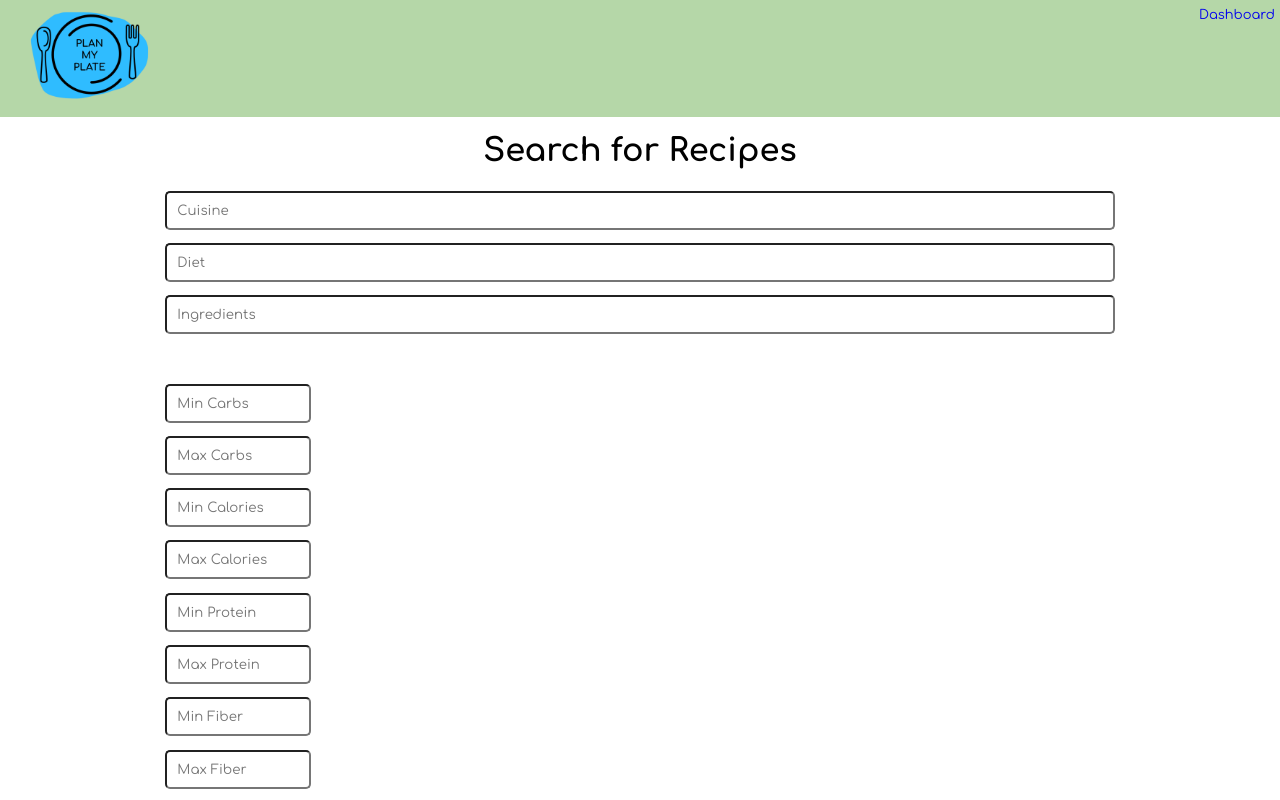
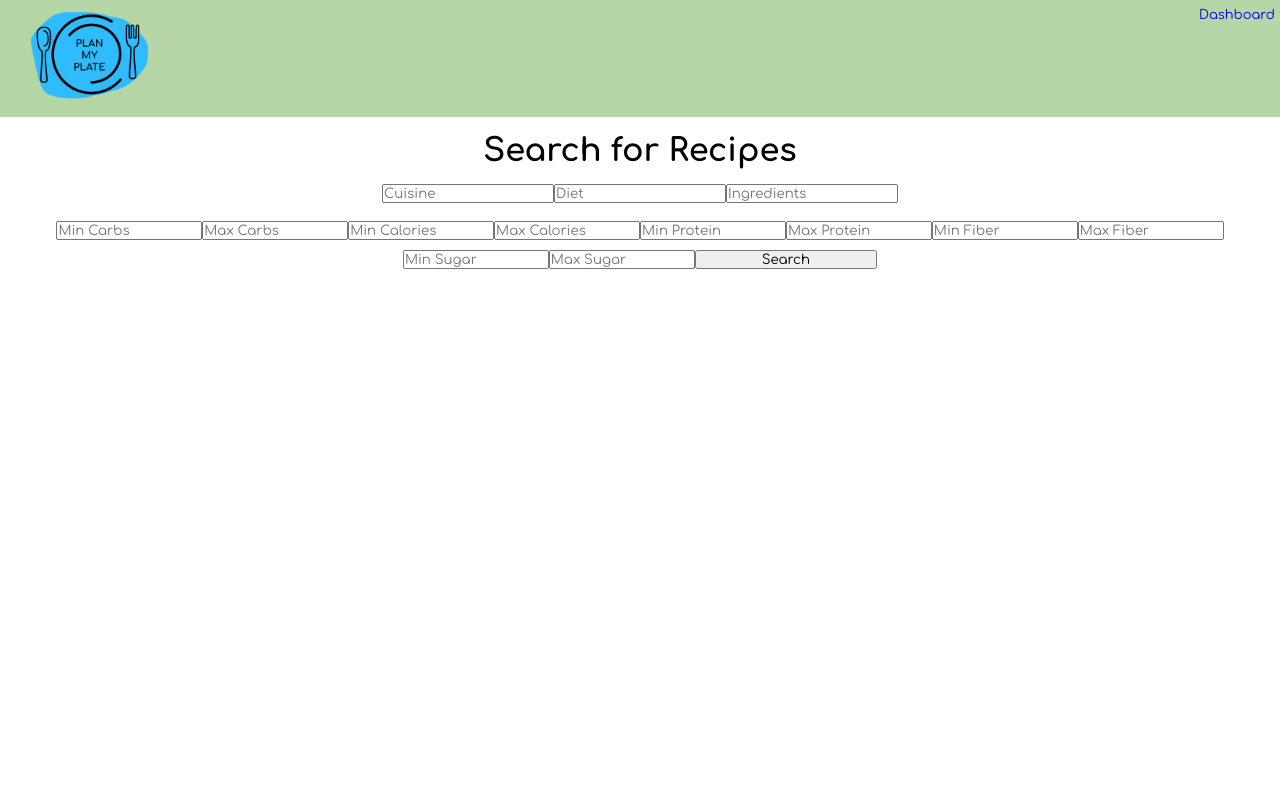
Before and after one commit to PlanMyPlate/pmp_fe, a React (Create React App) app: page /search in a window 1280 px wide. Shown: the top 800 px of the page. Built offline with nearby package versions, Linux system fonts and the light colour scheme.

Commit message:
Add classNames for HTML elements

```diff
--- a/src/components/Dashboard/Dashboard.css
+++ b/src/components/Dashboard/Dashboard.css
@@ -11,7 +11,7 @@
   border: solid black 0px;
 }
 
-button:hover {
+.add-buton:hover, .search-button:hover {
   cursor: pointer;
 }
 
--- a/src/components/Header/Header.css
+++ b/src/components/Header/Header.css
@@ -16,12 +16,12 @@ nav {
   font-size: small;
 }
 
-img {
+.pmp-logo {
   margin-right: auto;
   width: 15%;
   display: flex;
 }
 
-img:hover {
+.pmp-logo:hover {
   cursor: pointer;
 }
--- a/src/components/Header/Header.js
+++ b/src/components/Header/Header.js
@@ -13,7 +13,7 @@ function Header() {
 
   return (
     <header>
-      <img src={logo} alt="PMP logo" onClick={handleClick}/>
+      <img class="pmp-logo" src={logo} alt="PMP logo" onClick={handleClick}/>
       <nav>
         <Link to="/dashboard" className="header-link">Dashboard</Link>
       </nav>
--- a/src/components/RecipeCard/RecipeCard.js
+++ b/src/components/RecipeCard/RecipeCard.js
@@ -3,9 +3,10 @@ import React from 'react';
 function RecipeCard(props) {
   return (
     <div>
-      <h1>{props.title}</h1>
-      <p>{props.id}</p>
-      <img src={props.image} alt={props.title}></img>
+      <img  src={props.image} alt={props.title} />
+        <div >
+          <div >{props.title}</div>
+        </div>
     </div>
   );
 }
--- a/src/components/RecipeForm/RecipeForm.css
+++ b/src/components/RecipeForm/RecipeForm.css
@@ -1,10 +1,10 @@
-input, textarea {
+.recipe-input-form, .recipe-form-textarea {
   margin: 0.5em 10em;
   border-radius: 5px;
   padding: 10px;
 }
 
-form {
+.recipe-form {
   display: flex;
   flex-direction: column;
 }
--- a/src/components/RecipeForm/RecipeForm.js
+++ b/src/components/RecipeForm/RecipeForm.js
@@ -28,8 +28,9 @@ function RecipeForm() {
   return (
     <div>
       <h1>Add a Recipe</h1>
-      <form onSubmit={handleSubmit}>
+      <form class="recipe-form" onSubmit={handleSubmit}>
         <input
+          class="recipe-input-form"
           type="text"
           name="name"
           placeholder="Name of Recipe"
@@ -37,6 +38,7 @@ function RecipeForm() {
           value={recipe.name}
         /><br></br>
         <textarea
+          class="recipe-form-textarea"
           type="textarea"
           rows="5"
           cols="30"
@@ -46,6 +48,7 @@ function RecipeForm() {
           value={recipe.ingredients}
         /><br></br>
         <textarea
+          class="recipe-form-textarea"
           type="textarea"
           rows="5"
           cols="30"
@@ -55,6 +58,7 @@ function RecipeForm() {
           value={recipe.instructions}
         /><br></br>
         <input
+          class="recipe-input-form"
           type="text"
           name="imageUrl"
           size="25"
--- a/src/components/Search/Search.css
+++ b/src/components/Search/Search.css
@@ -15,6 +15,6 @@
   text-align: center;
 }
 
-input[type=number] {
+.input-number {
   width: 12%;
 }
--- a/src/components/Search/Search.js
+++ b/src/components/Search/Search.js
@@ -87,6 +87,7 @@ function Search() {
 
         {/* CARBS */}
         <input
+          class="input-number"
           type="number"
           min="0"
           max="100"
@@ -97,6 +98,7 @@ function Search() {
           value={formData.minCarbs}
         />
         <input
+          class="input-number"
           type="number"
           min="0"
           max="500"
@@ -109,6 +111,7 @@ function Search() {
 
         {/* CALORIES */}
         <input
+          class="input-number"
           type="number"
           min="0"
           max="100"
@@ -119,6 +122,7 @@ function Search() {
           value={formData.minCalories}
         />
         <input
+          class="input-number"
           type="number"
           min="0"
           max="500"
@@ -131,6 +135,7 @@ function Search() {
 
         {/* PROTEIN */}
         <input
+          class="input-number"
           type="number"
           min="0"
           max="100"
@@ -141,6 +146,7 @@ function Search() {
           value={formData.minProtein}
         />
         <input
+          class="input-number"
           type="number"
           min="0"
           max="500"
@@ -153,6 +159,7 @@ function Search() {
 
         {/* FIBER */}
         <input
+          class="input-number"
           type="number"
           min="0"
           max="100"
@@ -163,6 +170,7 @@ function Search() {
           value={formData.minFiber}
         />
         <input
+          class="input-number"
           type="number"
           min="0"
           max="500"
@@ -175,6 +183,7 @@ function Search() {
 
         {/* SUGAR */}
         <input
+          class="input-number"
           type="number"
           min="0"
           max="100"
@@ -185,6 +194,7 @@ function Search() {
           value={formData.minSugar}
         />
         <input
+          class="input-number"
           type="number"
           min="0"
           max="500"
@@ -198,9 +208,9 @@ function Search() {
 
         <button className="search-recipe-button" type="submit" onClick={handleSubmit}>Search</button>
       </form>
-      <section className="recipe-list">
+      <div>
         {allRecipes}
-      </section>
+      </div>
     </div>
   )
 };
```
